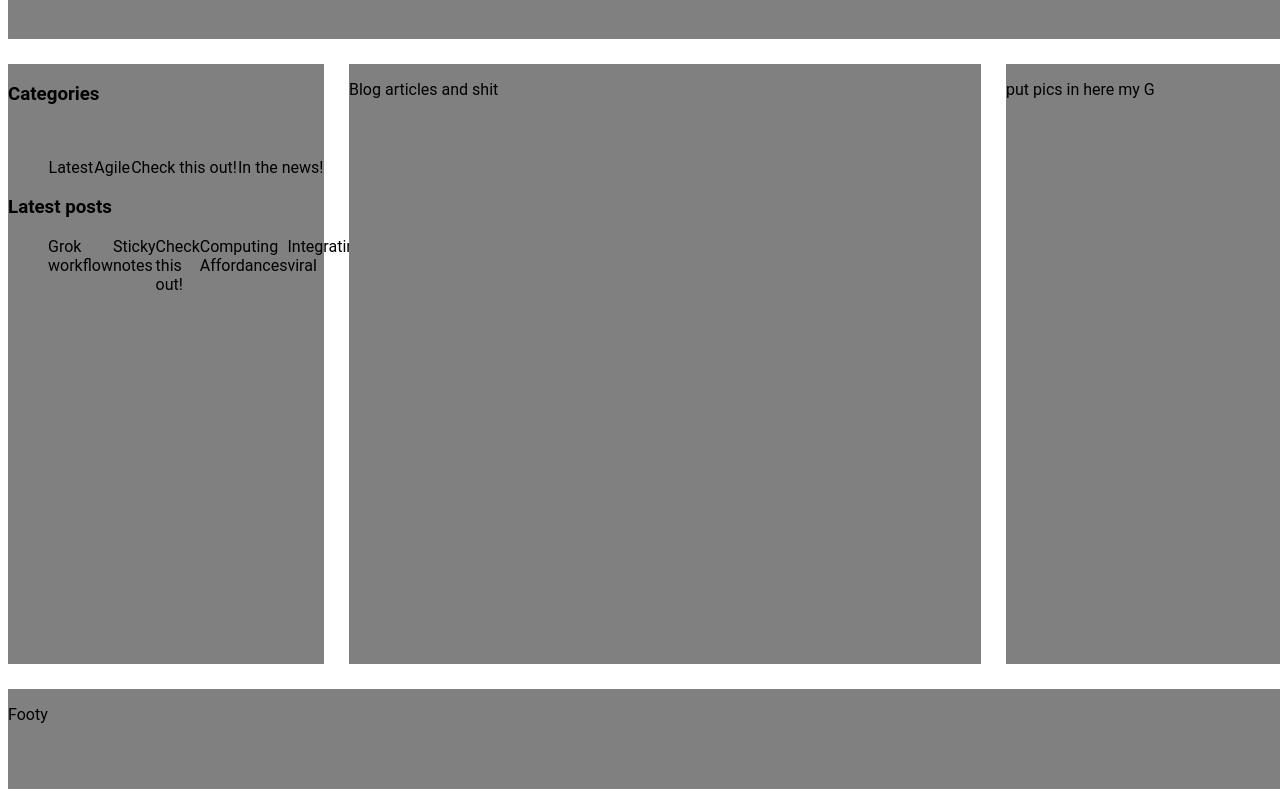
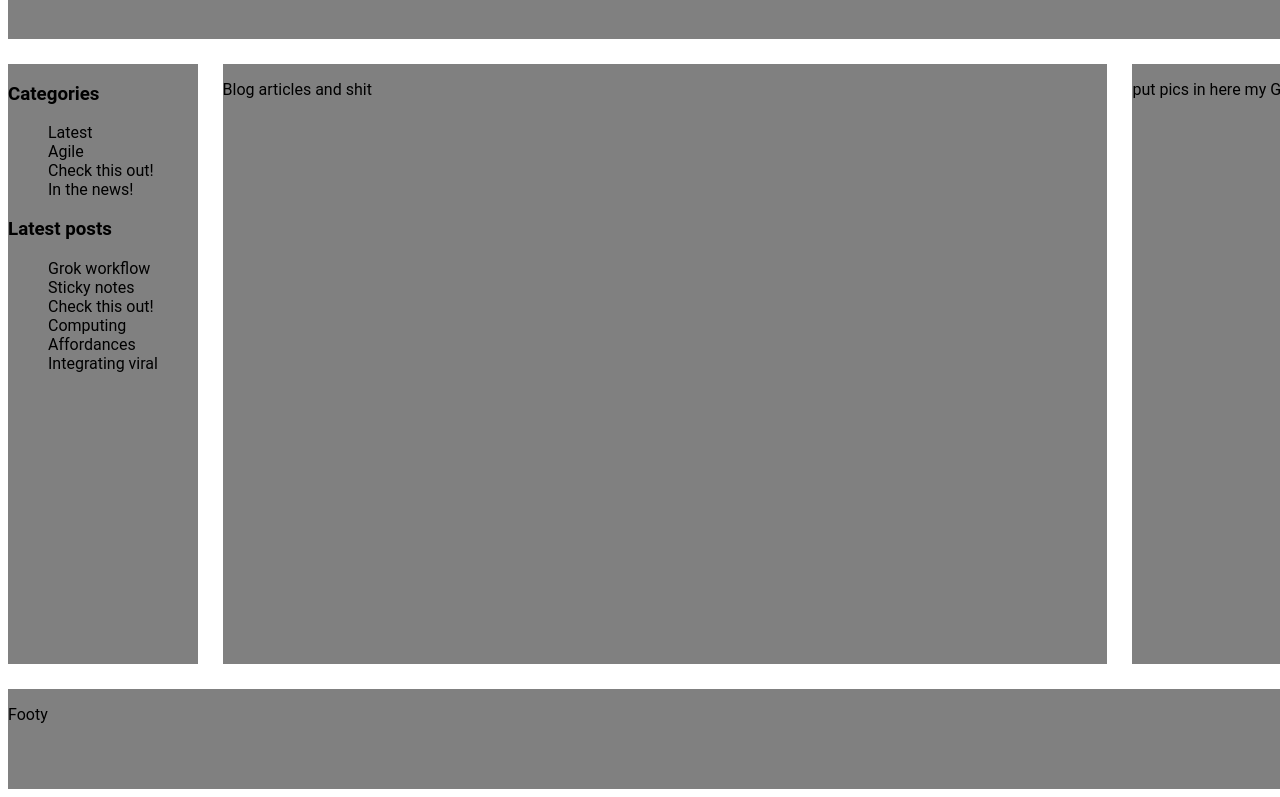
Before and after one commit to FadedLocks702/homework-landingpage02, a plain HTML site: page assignment 3/blog.html in a window 1280 px wide. Shown: the part 119-916 px from the top of the page. Drawn offline with Linux system fonts and the light colour scheme.

Commit message:
figured out the left nav!
celebrating small victories with a commit

```diff
--- a/assignment 3/blog.html
+++ b/assignment 3/blog.html
@@ -5,7 +5,7 @@
 	<meta charset="UTF-8">
 	<title>RELAXR Blog</title>
 	<link rel="stylesheet" href="css/style.css">
-<!-- 	<link rel="stylesheet" href="css/reset.css"> -->
+	<!-- <link rel="stylesheet" href="css/reset.css"> -->
 </head>
 
 	<body>
@@ -24,7 +24,8 @@
 			</header>
 
 			<aside id="left-nav">
-				<h3>Categories</h3><br>
+				<div class="left-nav-container">
+					<h3>Categories</h3>
 					<ul>
 						<li>Latest</li>
 						<li>Agile</li>
@@ -39,6 +40,7 @@
 						<li>Computing Affordances</li>
 						<li>Integrating viral</li>
 					</ul>
+				</div>
 			</aside>
 
 			<article>
--- a/assignment 3/css/style.css
+++ b/assignment 3/css/style.css
@@ -3,7 +3,7 @@ body {
 	font-family: 'Roboto', sans-serif;
 	font-color: #033048;
 	display: grid;
-	grid-template-columns: 25% 50% 25%;
+	grid-template-columns: 15% 70% 15%;
 	grid-template-rows:	150px 600px	100px;
 	grid-gap: 25px;
 	grid-template-areas:	"header header header"
@@ -43,23 +43,17 @@ nav {
 
 header ul li {
 	list-style: none;
-	display: inline-block;
 }
-
 aside {
 	grid-area: aside;
 }
 
-#left-nav	{
+#left-nav{
 	grid-area: left-nav;
 }
 
-#left-nav ul li {
-	display: block;
-}
-
-.left-nav-container {
-	display: block;
+.left-nav-container ul {
+	display: block
 }
 
 #partners-section {
```
Lines whose indentation alone changed are shown as unchanged.
